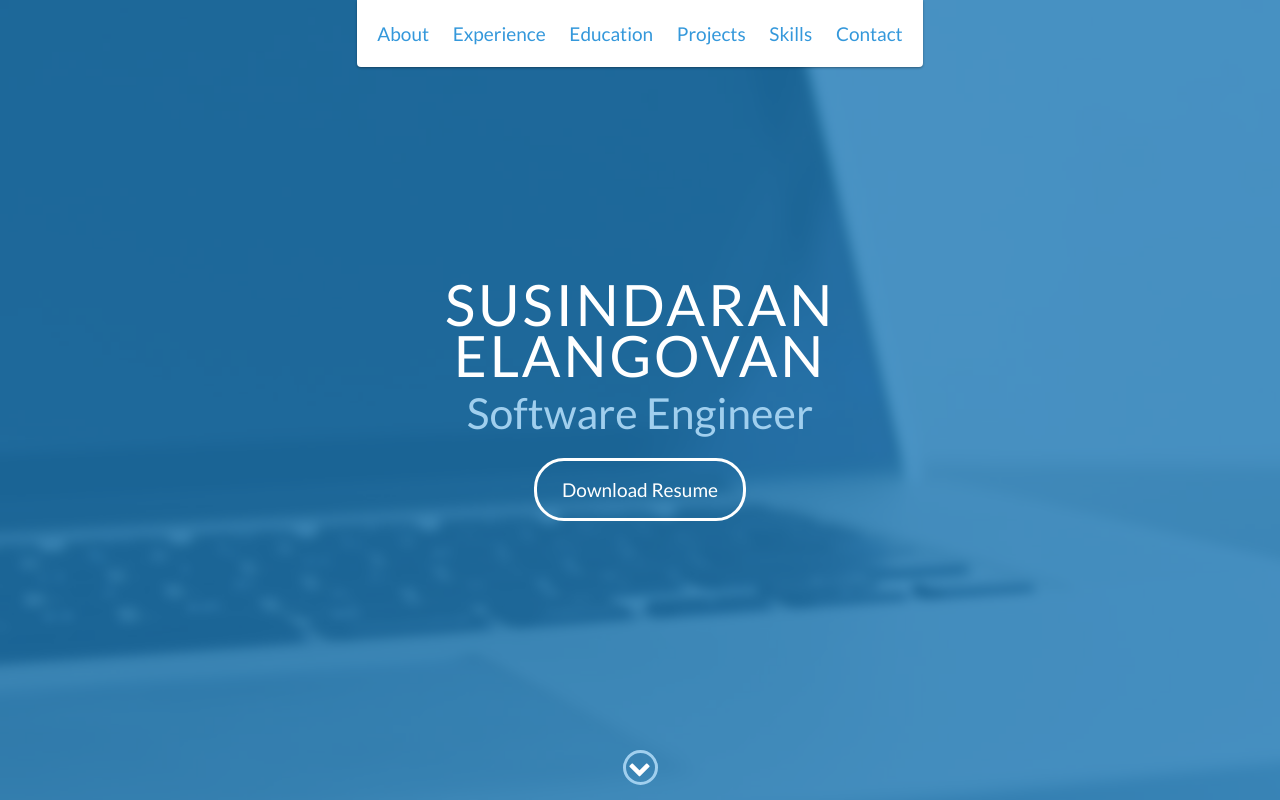
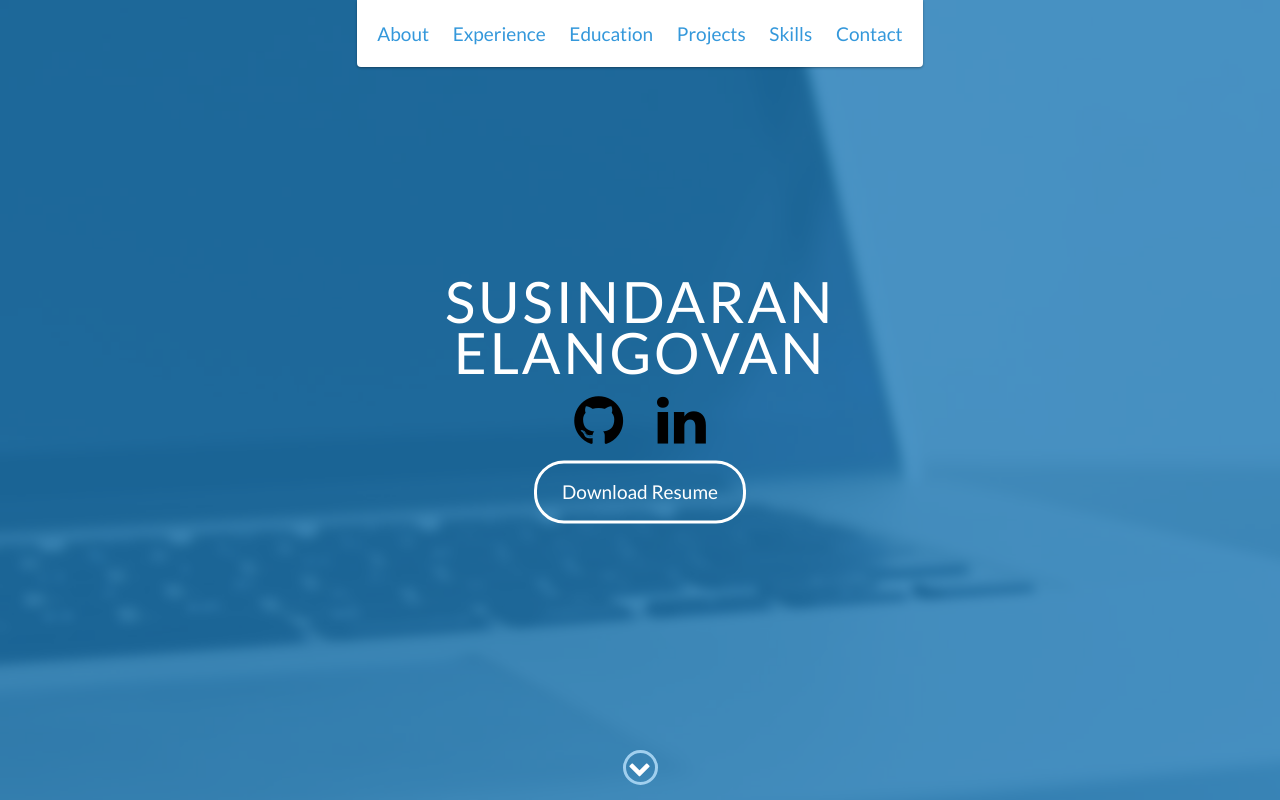
Before and after one commit to susindaran/susindaran.github.io, a website: page index.html in a window 1280 px wide. Shown: the top 800 px of the page. Drawn offline with nearby package versions, Linux system fonts and the light colour scheme.

Commit message:
Styling changes

```diff
--- a/index.html
+++ b/index.html
@@ -49,7 +49,11 @@
     <div id="lead">
         <div id="lead-content">
             <h1>Susindaran Elangovan</h1>
-            <h2>Software Engineer</h2>
+            <div style="font-size: 3em; text-align: center;">
+              <a href="https://github.com/susindaran" target="_blank" style="margin: 0.2em;"><i class="fa fa-github" aria-hidden="true"></i></a>
+              <a href="https://www.linkedin.com/in/susindaran" target="_blank" style="margin: 0.2em;"><i class="fa fa-linkedin" aria-hidden="true"></i></a>
+            </div>
+
             <a target="_blank" href="resume/susindaran_elangovan_resume.pdf" class="btn-rounded-white">Download Resume</a>
         </div>
         <!-- End #lead-content -->
@@ -326,9 +330,7 @@
         <div class="container">
             <div class="row">
                 <div class="col-sm-5 copyright">
-                    <p>
-                        Copyright &copy; 2017 Susindaran Elangovan
-                    </p>
+                    <p></p>
                 </div>
                 <div class="col-sm-2 top">
                     <span id="to-top">
--- a/scss/styles.scss
+++ b/scss/styles.scss
@@ -382,6 +382,10 @@ footer {
         font-weight: 500;
         font-size: 2.25em;
         margin-bottom: 15px;
+    }
+
+    i.fa::before {
+      color: black;
     }
 }
 
```
Also changed, not shown: css/styles.css, 1 other file.
